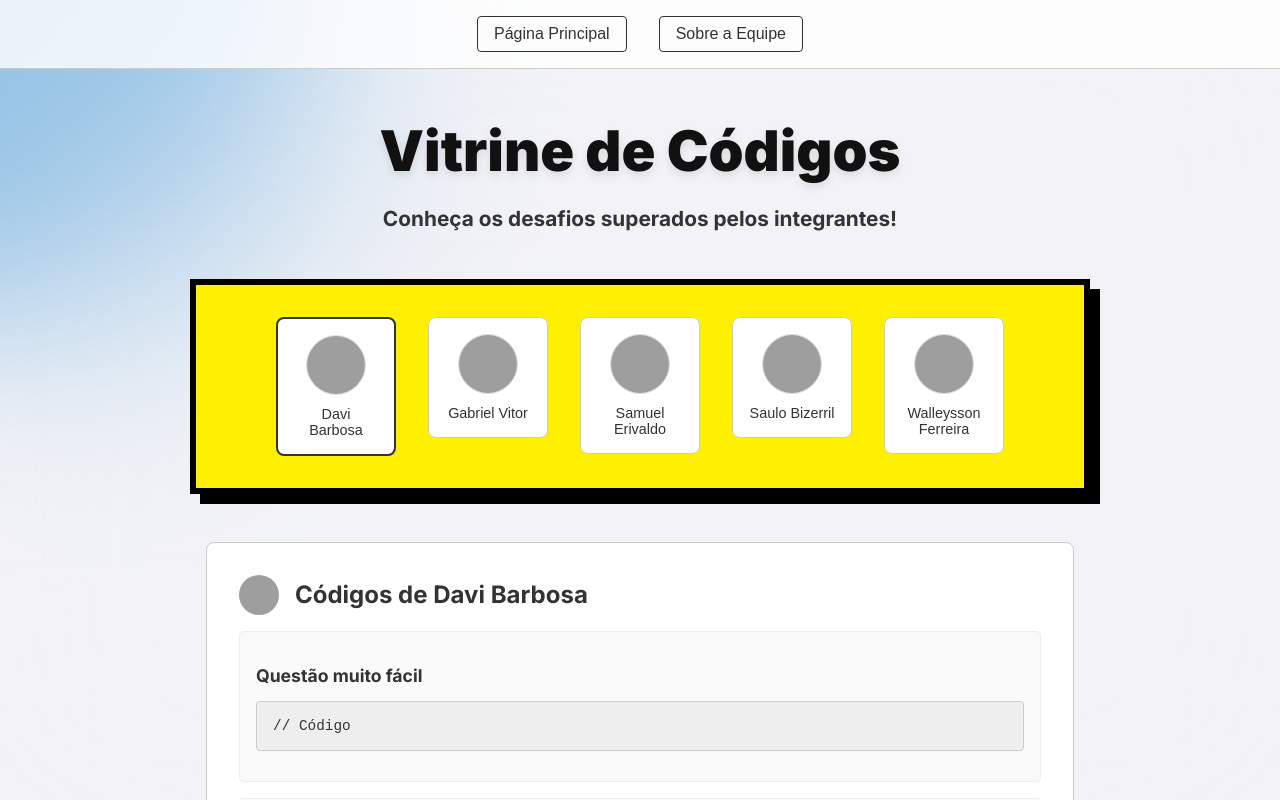
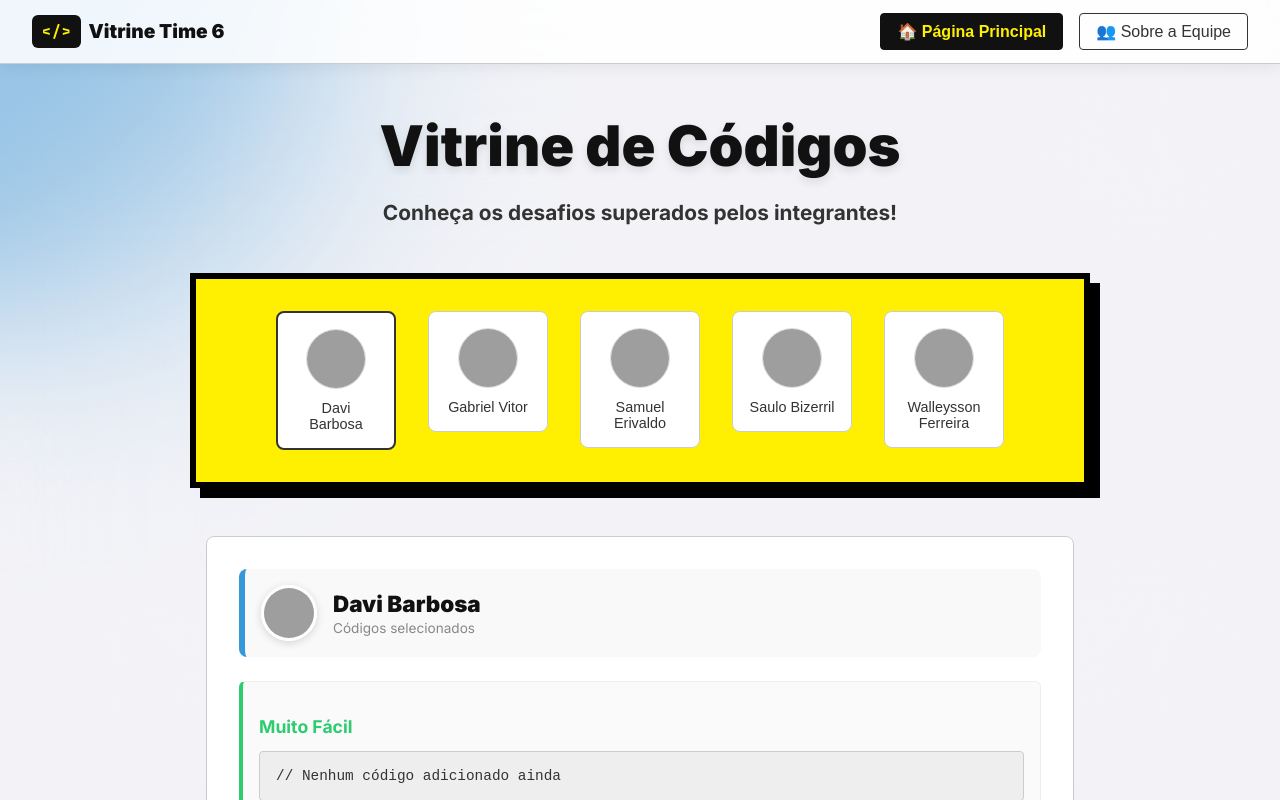
Before and after one commit to VicCAlq/2c-front-projeto-01, a React (Vite) app: page / in a window 1280 px wide. Both pictures are taken after a click on the button "Davi Barbosa". Shown: the top 800 px of the page. Built offline with nearby package versions, Linux system fonts and the light colour scheme; grey boxes are pictures that could not be loaded.

Commit message:
alteraçoes do card e cabeçalho

```diff
--- a/src/components/Cabecalho.jsx
+++ b/src/components/Cabecalho.jsx
@@ -3,19 +3,26 @@ import React from 'react';
 export default function Cabecalho({ setPagina, paginaAtual }) {
   return (
     <header className="cabecalho">
+      <div className="cabecalho-logo">
+        <span className="cabecalho-logo-icon">{'</>'}</span>
+        <span className="cabecalho-logo-texto">Vitrine  Time 6</span>
+      </div>
+
+      <nav className="cabecalho-nav">
         <button
-        className="btnCabecalho"
+          className={`btnCabecalho ${paginaAtual === 'home' ? 'btnCabecalho-ativo' : ''}`}
           onClick={() => setPagina('home')}
         >
-        Página Principal
+          🏠 Página Principal
         </button>
 
         <button
-        className="btnCabecalho"
+          className={`btnCabecalho ${paginaAtual === 'sobre' ? 'btnCabecalho-ativo' : ''}`}
           onClick={() => setPagina('sobre')}
         >
-        Sobre a Equipe
+          👥 Sobre a Equipe
         </button>
+      </nav>
     </header>
   );
 }
--- a/src/components/Card.jsx
+++ b/src/components/Card.jsx
@@ -4,52 +4,48 @@ export default function Card({ aluno }) {
   if (!aluno) {
     return (
       <div className="cardContainer">
-        <div className="card" style={{ alignItems: 'center', textAlign: 'center' }}>
-          <p style={{ color: '#333' }}>
-            Selecione um integrante
-          </p>
+        <div className="card card-vazio">
+          <span className="card-vazio-icon">👆</span>
+          <p className="card-vazio-texto">Selecione um integrante no menu acima</p>
         </div>
       </div>
     );
   }
 
+  const secoes = [
+    { chave: 'facil',     label: ' Muito Fácil',                  cor: '#2ecc71' },
+    { chave: 'dificil',   label: ' Muito Difícil',                 cor: '#e74c3c' },
+    { chave: 'ajudou',    label: ' Ajudou a Entender Muita Coisa', cor: '#3498db' },
+    { chave: 'naoAjudou', label: ' Não Ajudou a Entender Nada',    cor: '#e67e22' },
+  ];
+
   return (
     <div className="cardContainer">
       <div className="card">
-        <div style={{ display: 'flex', alignItems: 'center', gap: '1rem' }}>
-          <img src={aluno.foto} alt="" style={{width: '40px', height: '40px', borderRadius: '50%'}} />
-          <h2 style={{ margin: 0, color: '#333', fontSize: '1.5rem' }}>
-            Códigos de {aluno.nome}
-          </h2>
+
+        {/* Cabeçalho do card com cor do aluno */}
+        <div className="card-header" style={{ borderLeft: `6px solid ${aluno.corTema}` }}>
+          <img
+            src={aluno.foto}
+            alt={`Foto de ${aluno.nome}`}
+            className="card-header-foto"
+          />
+          <div>
+            <h2 className="card-header-nome">{aluno.nome}</h2>
+            <p className="card-header-sub">Códigos selecionados</p>
+          </div>
         </div>
 
-        <div className="cardSection">
-          <h3 className="cardTitle">Questão muito fácil</h3>
-          <pre className="cardCode">
-            {aluno.codigos?.facil || "// Código"}
-          </pre>
-        </div>
+        {/* Seções de código */}
+        {secoes.map(({ chave, label, cor }) => (
+          <div key={chave} className="cardSection" style={{ borderLeft: `4px solid ${cor}` }}>
+            <h3 className="cardTitle" style={{ color: cor }}>{label}</h3>
+            <pre className="cardCode">
+              {aluno.codigos?.[chave] || '// Nenhum código adicionado ainda'}
+            </pre>
+          </div>
+        ))}
 
-        <div className="cardSection">
-          <h3 className="cardTitle">Questão muito difícil</h3>
-          <pre className="cardCode">
-            {aluno.codigos?.dificil || "// Código"}
-          </pre>
-        </div>
-
-        <div className="cardSection">
-          <h3 className="cardTitle">Questão que ajudou a entender muito</h3>
-          <pre className="cardCode">
-            {aluno.codigos?.ajudou || "// Código"}
-          </pre>
-        </div>
-
-        <div className="cardSection">
-          <h3 className="cardTitle">Questão que não ajudou a entender nada</h3>
-          <pre className="cardCode">
-            {aluno.codigos?.naoAjudou || "// Código"}
-          </pre>
-        </div>
       </div>
     </div>
   );
--- a/src/index.css
+++ b/src/index.css
@@ -257,3 +257,119 @@ body {
   align-items: center;
   gap: 1rem;
 }
+/* Cabecalho atualizado */
+.cabecalho {
+  justify-content: space-between !important;
+  padding: 0.8rem 2rem !important;
+  backdrop-filter: blur(12px);
+  -webkit-backdrop-filter: blur(12px);
+  background: rgba(255, 255, 255, 0.85) !important;
+  box-shadow: 0 2px 16px rgba(0,0,0,0.08);
+  position: sticky;
+  top: 0;
+  z-index: 100;
+}
+
+.cabecalho-logo {
+  display: flex;
+  align-items: center;
+  gap: 0.5rem;
+}
+
+.cabecalho-logo-icon {
+  background: #111;
+  color: #ffef00;
+  font-family: 'Space Mono', monospace;
+  font-size: 1rem;
+  padding: 0.3rem 0.6rem;
+  border-radius: 6px;
+  font-weight: bold;
+}
+
+.cabecalho-logo-texto {
+  font-weight: 900;
+  font-size: 1.2rem;
+  color: #111;
+}
+
+.cabecalho-nav {
+  display: flex;
+  gap: 1rem;
+}
+
+.btnCabecalho {
+  position: relative;
+  transition: all 0.2s ease;
+}
+
+.btnCabecalho:hover {
+  background: #f0f0f0 !important;
+  transform: translateY(-1px);
+}
+
+.btnCabecalho-ativo {
+  background: #111 !important;
+  color: #ffef00 !important;
+  border-color: #111 !important;
+  font-weight: bold;
+}
+
+/* Card atualizado */
+.card-vazio {
+  align-items: center !important;
+  text-align: center;
+  padding: 3rem !important;
+  border: 2px dashed #ccc !important;
+  background: transparent !important;
+}
+
+.card-vazio-icon {
+  font-size: 2.5rem;
+}
+
+.card-vazio-texto {
+  color: #666;
+  font-size: 1.1rem;
+  margin: 0.5rem 0 0;
+}
+
+.card-header {
+  display: flex;
+  align-items: center;
+  gap: 1rem;
+  padding: 1rem;
+  background: #f9f9f9;
+  border-radius: 8px;
+  margin-bottom: 0.5rem;
+}
+
+.card-header-foto {
+  width: 56px;
+  height: 56px;
+  border-radius: 50%;
+  object-fit: cover;
+  border: 3px solid #fff;
+  box-shadow: 0 2px 8px rgba(0,0,0,0.15);
+}
+
+.card-header-nome {
+  margin: 0;
+  color: #111;
+  font-size: 1.4rem;
+  font-weight: 900;
+}
+
+.card-header-sub {
+  margin: 0.2rem 0 0;
+  color: #888;
+  font-size: 0.85rem;
+}
+
+.cardSection {
+  border-radius: 6px !important;
+  transition: box-shadow 0.2s;
+}
+
+.cardSection:hover {
+  box-shadow: 0 2px 12px rgba(0,0,0,0.08);
+}
```
Also changed, not shown: 1 other file (tests, documents, lock files or other folders). Lines whose indentation alone changed are shown as unchanged.
